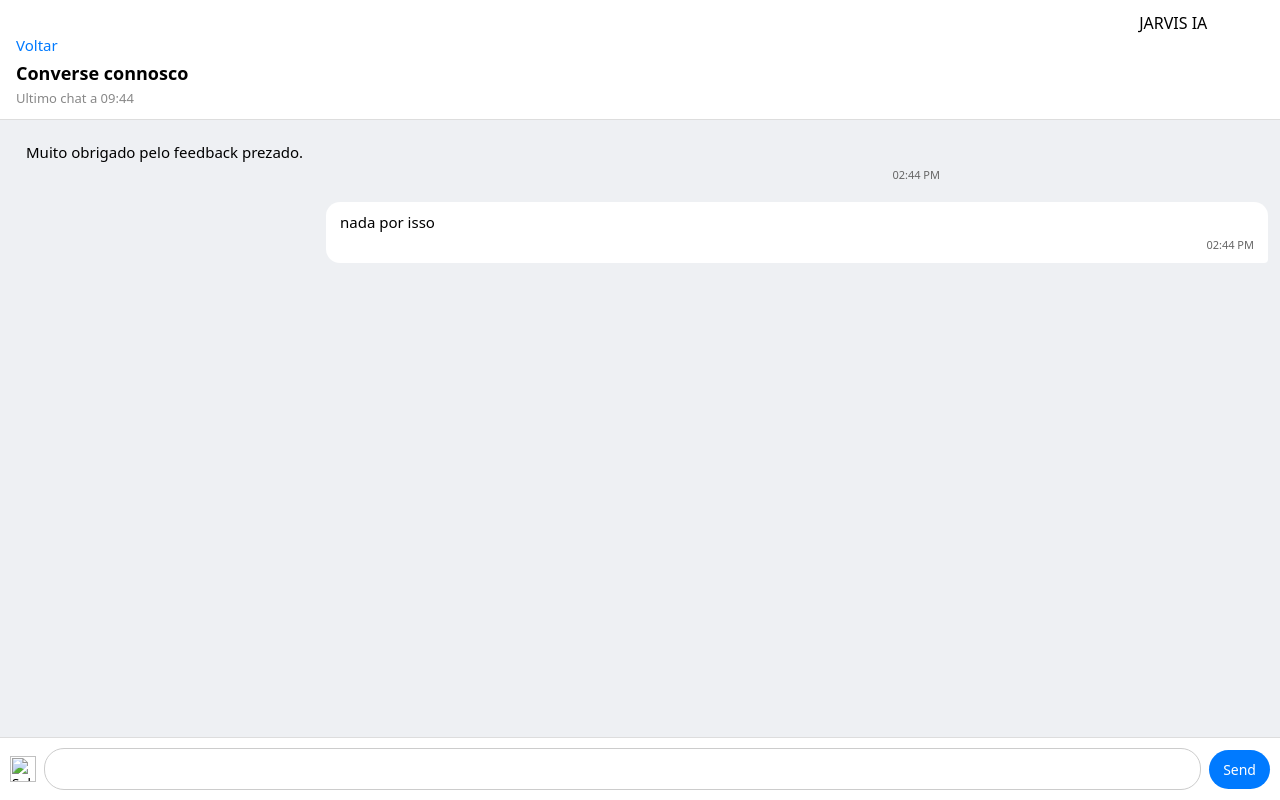
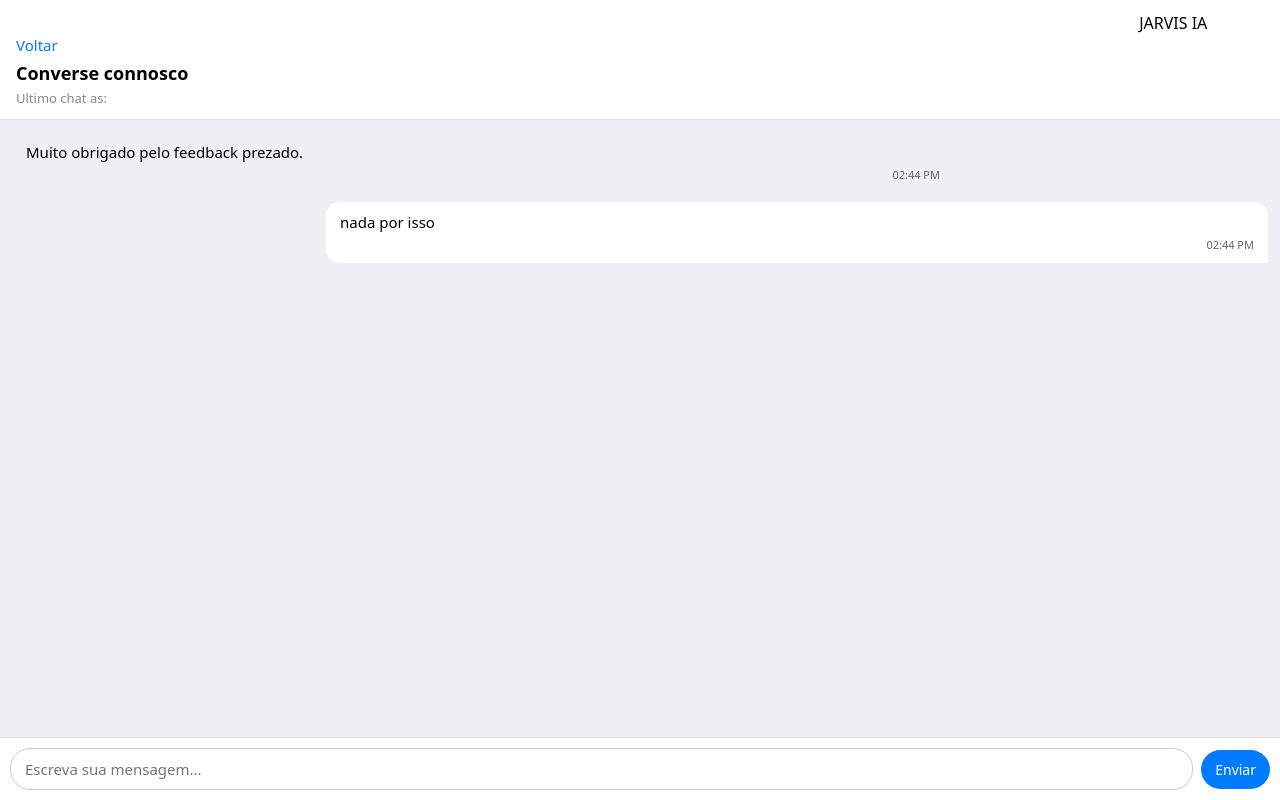
Before and after one commit to vivaldokanganjo-afk/Jarvis-IA, a website: page public/eu/CONTACTE-NOS/chat-contact.html in a window 1280 px wide. Drawn offline with Linux system fonts and the light colour scheme.

Commit message:
Update chat-contact.html

```diff
--- a/public/eu/CONTACTE-NOS/chat-contact.html
+++ b/public/eu/CONTACTE-NOS/chat-contact.html
@@ -11,16 +11,16 @@
         <p class="locs">JARVIS IA</p>
         <button class="lit" onclick="v3()">Voltar</button>
         <h1>Converse connosco</h1>
-        <p id="ultimo-contacto">Ultimo chat a 09:44</p>
+        <p id="ultimo-contacto">Ultimo chat as: </p>
     </header>
 
     <div id="chat"></div>
 
     <div id="rewrite">
-        <input type="image">
-        <input type="text">
-        <button type="submit">Send</button>
+        <input type="text" id="mensagem" placeholder="Escreva sua mensagem...">
+        <button id="send-btn">Enviar</button>
     </div>
+
 
     <script src="contact.js"></script>
 </body>
```
